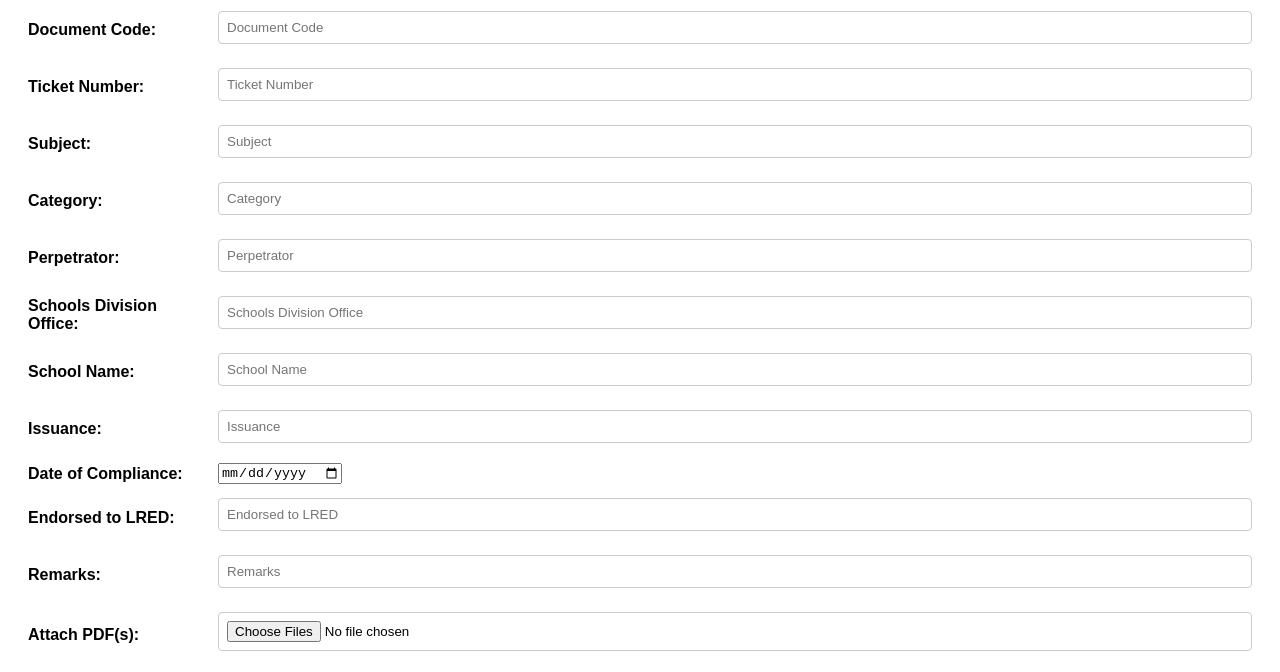
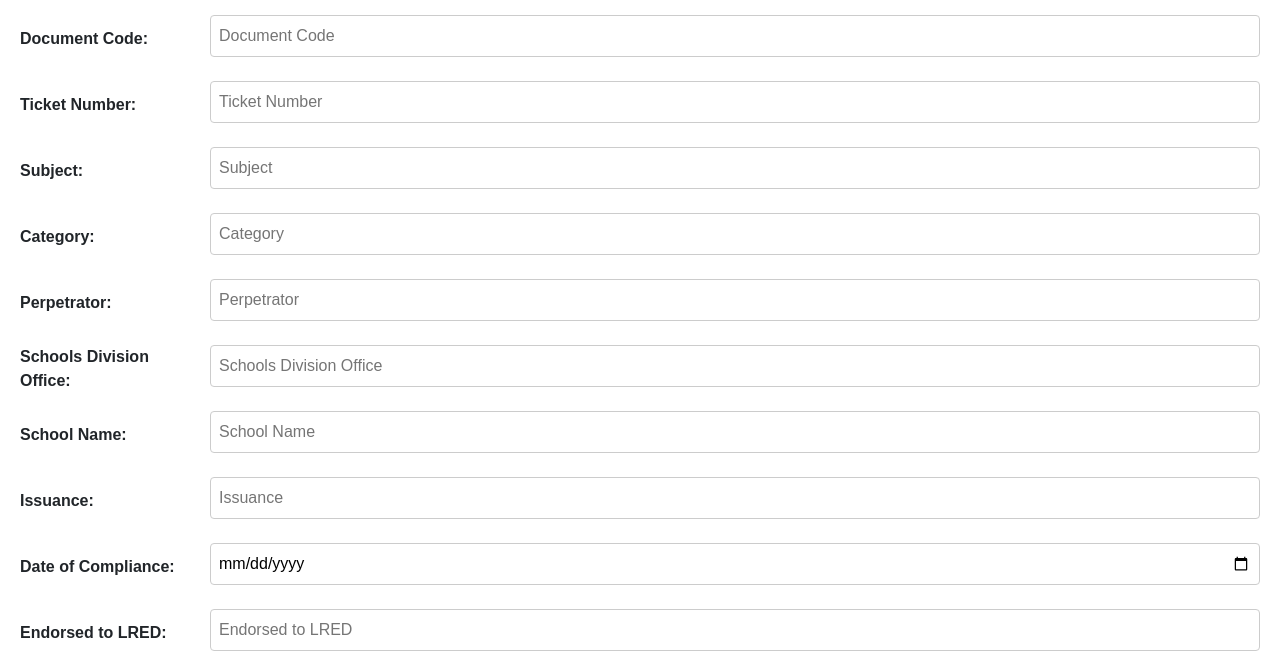
Before and after one commit to rodelellora/ltcch-cases, a plain HTML site: page index.html in a window 1280 px wide. Shown: the part 173-845 px from the top of the page. Drawn offline with nearby package versions, Linux system fonts and the light colour scheme.

Commit message:
Update index.html

```diff
--- a/index.html
+++ b/index.html
@@ -4,19 +4,27 @@
   <meta charset="UTF-8" />
   <meta name="viewport" content="width=device-width, initial-scale=1.0"/>
   <title>LRP Cases 2025</title>
+
+  <!-- ✅ Bootstrap 5 CSS -->
+  <link href="https://cdn.jsdelivr.net/npm/bootstrap@5.3.0/dist/css/bootstrap.min.css" rel="stylesheet">
+
   <style>
     body { font-family: Arial, sans-serif; padding: 20px; }
     h1 { text-align: center; }
-    input[type="text"], input[type="file"], select {
-      width: 100%; padding: 8px; margin-top: 4px; margin-bottom: 10px; border: 1px solid #ccc; border-radius: 4px;
+    input[type="text"], input[type="file"], input[type="date"], select {
+      width: 100%;
+      padding: 8px;
+      margin-top: 4px;
+      margin-bottom: 10px;
+      border: 1px solid #ccc;
+      border-radius: 4px;
     }
     table { width: 100%; border-collapse: collapse; margin-top: 20px; }
     th, td { border: 1px solid #ddd; padding: 8px; text-align: left; vertical-align: top; }
     th { background-color: #f2f2f2; cursor: pointer; }
     tr:nth-child(even) { background-color: #f9f9f9; }
     button { padding: 6px 10px; margin-top: 10px; }
-    .form-group { margin-bottom: 10px; }
-    .delete-btn { color: red; cursor: pointer; }
+
     .form-group {
       display: flex;
       align-items: center;
@@ -28,8 +36,14 @@
       margin-right: 10px;
       font-weight: bold;
     }
+
+    .delete-btn {
+      color: red;
+      cursor: pointer;
+    }
   </style>
 </head>
+
 <body>
 
 <h1>LRP Cases 2025</h1>
```
Lines whose indentation alone changed are shown as unchanged.
